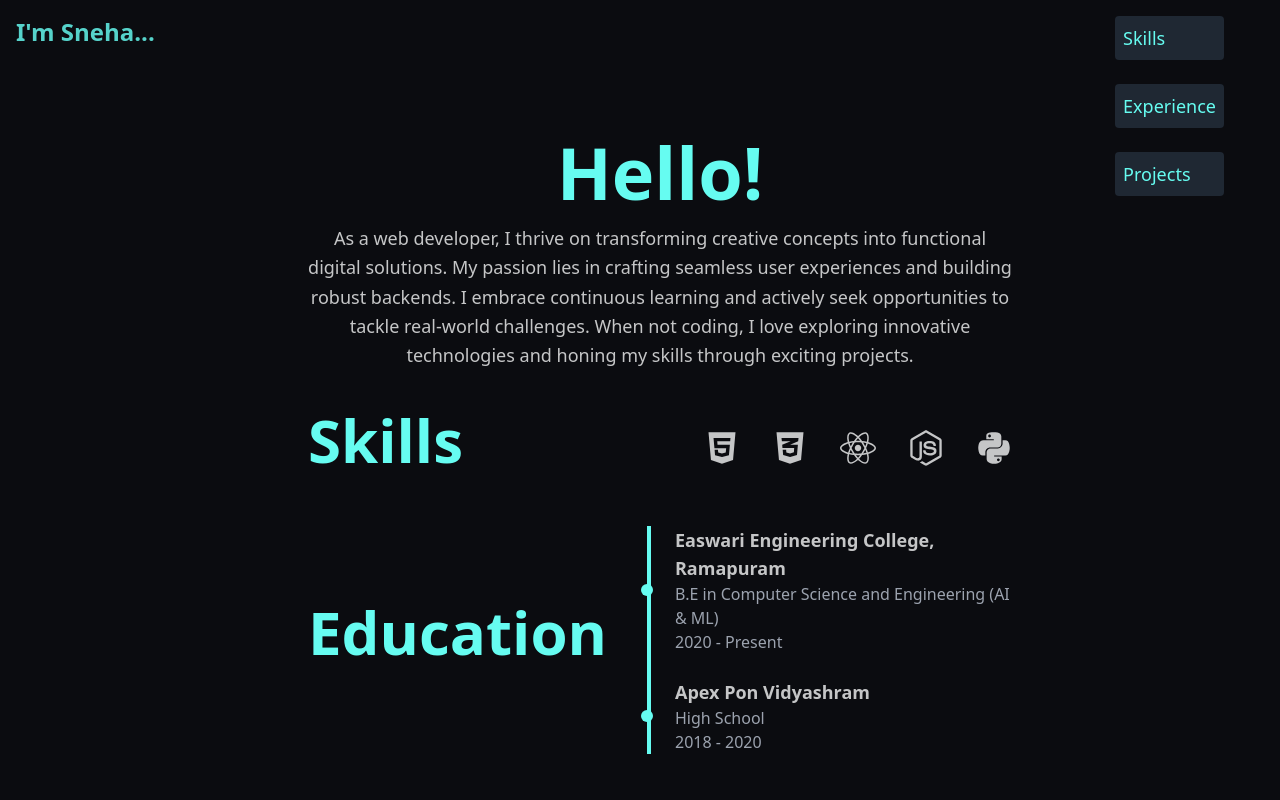
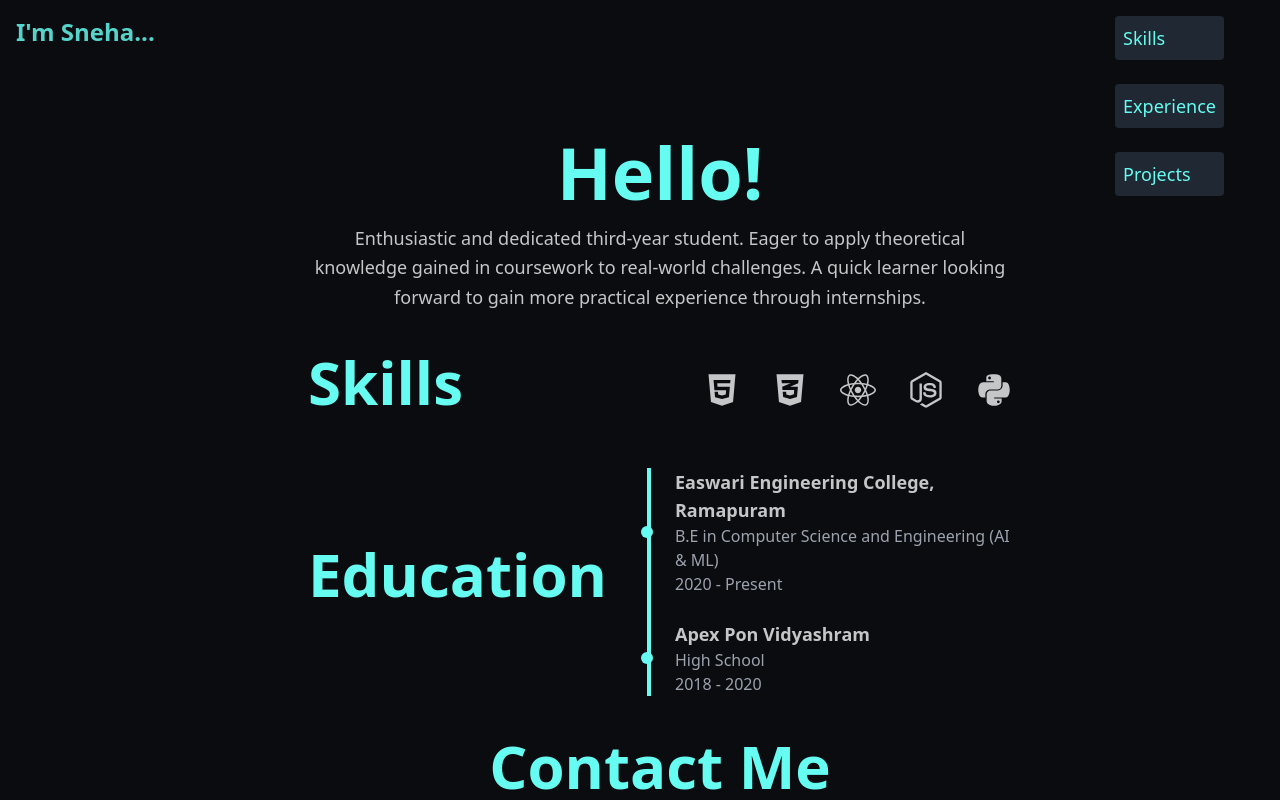
Before and after one commit to snehapm04/demo-port, a Next.js app: page / in a window 1280 px wide. Shown: the top 800 px of the page. Built offline with nearby package versions, Linux system fonts and the light colour scheme.

Commit message:
Update page.tsx

```diff
--- a/app/page.tsx
+++ b/app/page.tsx
@@ -18,10 +18,10 @@ export default function HomePage() {
       <section>
         <h1 className="text-7xl font-extrabold text-cyan mb-4">Hello!</h1>
         <p className="text-lg leading-relaxed">
-          As a web developer, I thrive on transforming creative concepts into functional digital solutions.
-          My passion lies in crafting seamless user experiences and building robust backends.
-          I embrace continuous learning and actively seek opportunities to tackle real-world challenges.
-          When not coding, I love exploring innovative technologies and honing my skills through exciting projects.
+          Enthusiastic and dedicated third-year student. Eager to apply
+theoretical knowledge gained in coursework to real-world
+challenges. A quick learner looking forward to gain more
+practical experience through internships.
         </p>
       </section>
 
```
